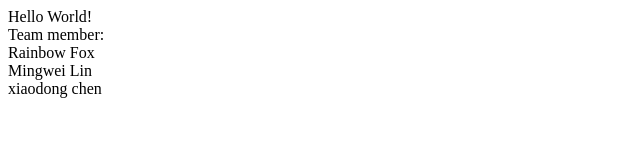
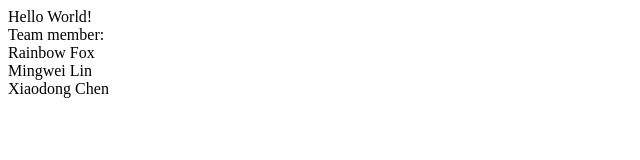
Before and after one commit to rainbowforcegames/roadwar, a plain HTML site: page index.html in a window 1280 px wide. Shown: the full height of the page, 0-640 px from the left. Drawn offline with Linux system fonts and the light colour scheme.

Commit message:
Change "xiaodong chen" to "Xiaodong Chen"

```diff
--- a/index.html
+++ b/index.html
@@ -4,6 +4,6 @@
 <div>Team member:</div>
 <div>Rainbow Fox</div>
 <div>Mingwei Lin</div>
-<div>xiaodong chen</div>
+<div>Xiaodong Chen</div>
 </body>
 </html>
```
